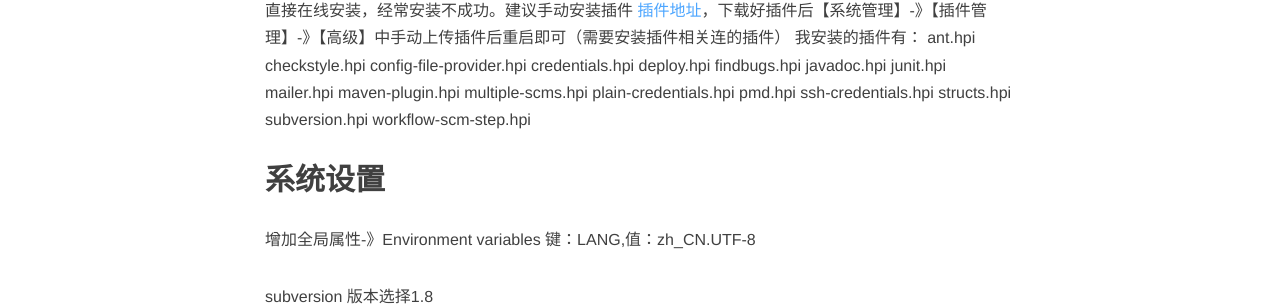
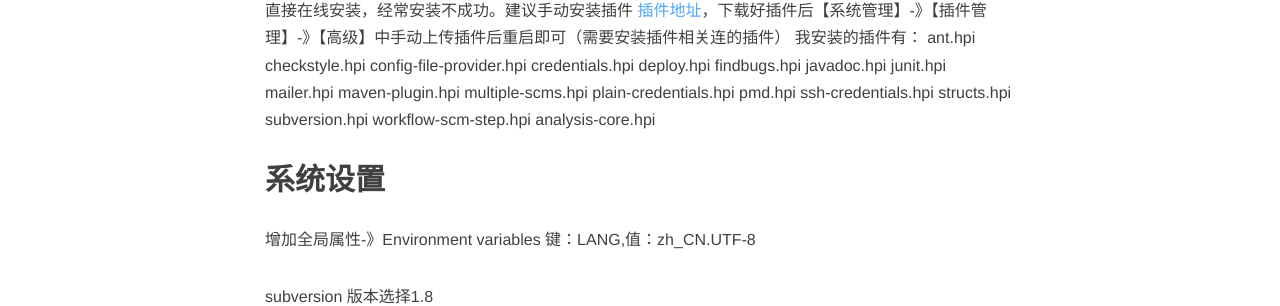
Before and after one commit to pandalin/pandalin.github.io, a Jekyll site: the page built from _posts/2016-10-26-jenkins.md, in a window 1280 px wide. Shown: the part 809-1115 px from the top of the page. Built offline with Jekyll 4.4.1, drawn with Linux system fonts in a browser that asks for light colours; nearby versions of some CDN libraries; comment, search, counter and statistics services are not loaded.

Commit message:
新增插件

```diff
--- a/_posts/2016-10-26-jenkins.md
+++ b/_posts/2016-10-26-jenkins.md
@@ -32,6 +32,7 @@
  structs.hpi
  subversion.hpi
  workflow-scm-step.hpi
+ analysis-core.hpi
 
 ## 系统设置
 增加全局属性-》Environment variables 键：LANG,值：zh_CN.UTF-8
```
